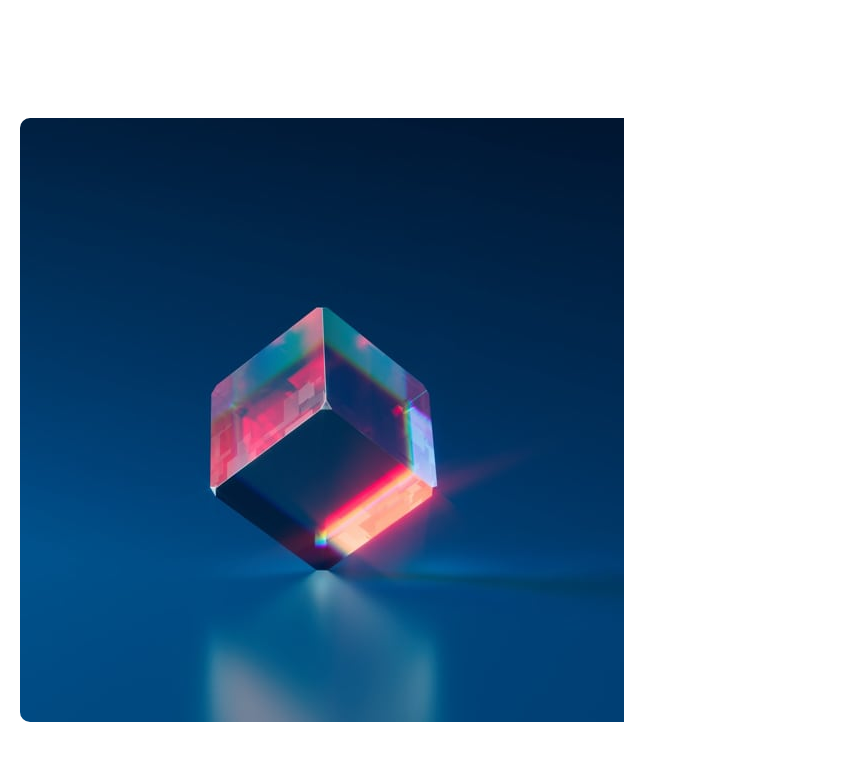
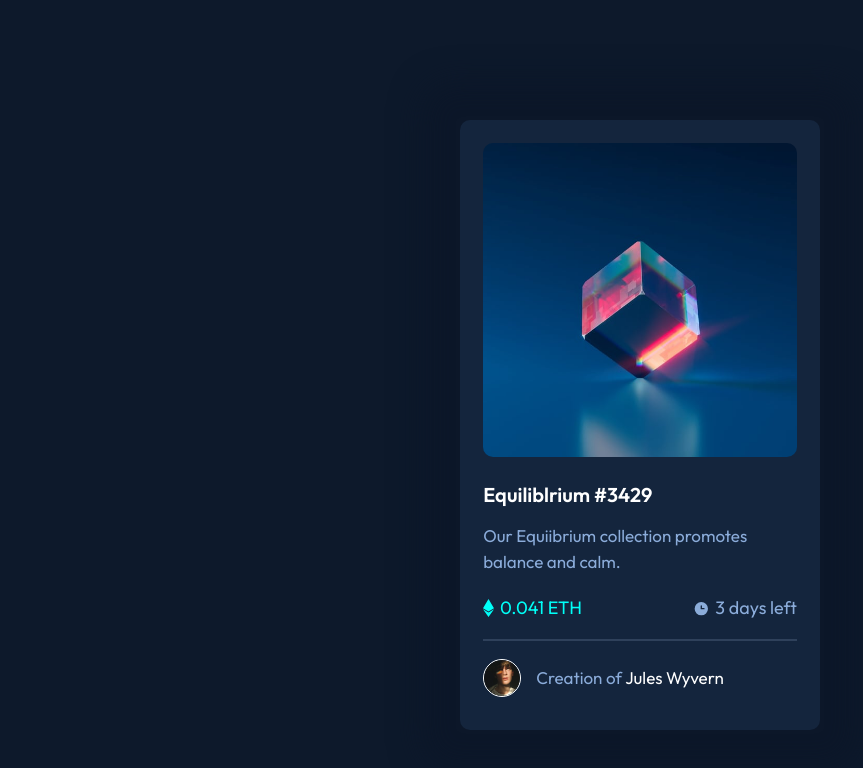
Before and after one commit to Coding-with-Echo/fm-NFTpreview-card, a plain HTML site: page index.html in a window 1280 px wide. Shown: the whole page, without its empty margins (0-863 px from the left). Drawn offline with Linux system fonts and the light colour scheme.

Commit message:
Styling all together

```diff
--- a/css/style.css
+++ b/css/style.css
@@ -27,33 +27,31 @@ html {
 
 body {
   font-family: var(--ff-primary);
-  font-weight: var(--fw-paragraph);
+  font-weight: var(--fw-value);
   font-size: 1.8rem;
   color: var(--color-paragraph);
+  background: var(--color-background);
   display: flex;
-  max-height: 100vh;
+  height: 100vh;
   justify-content: center;
   align-items: center;
-  margin: 2rem;
+  margin: 2.5rem;
+  line-height: 1.5;
 }
 
-h1,
-h2,
-h3 {
+h1 {
   font-weight: var(--fw-heading);
   color: var(--color-accent);
 }
 
 h1 {
-  font-size: 3rem;
+  font-size: 2.2rem;
 }
 
-h2 {
-  font-size: 2.5rem;
-}
-
-h3 {
-  font-size: 2rem;
+@media screen and (min-width: 500px) {
+  h1 {
+    font-size: 2rem;
+  }
 }
 
 /* image-hover */
@@ -83,3 +81,84 @@ h3 {
   opacity: 0;
   transition: opacity 0.3s;
 }
+
+/* card */
+.nft-card {
+  border-radius: 10px;
+  padding: 2.321rem;
+  background: var(--color-primary);
+  box-shadow: 0 0 30px 40px #0c1729;
+  max-width: 360px;
+}
+
+.nft-card__name {
+  margin-top: 2.3rem;
+}
+
+.nft-card__name > a {
+  text-decoration: none;
+  color: var(--color-accent);
+  transition: color 0.3s;
+}
+
+.nft-card__name > a:hover {
+  color: var(--color-secondary);
+}
+
+.nft-card__description {
+  margin-bottom: 2rem;
+  font-size: 1.7rem;
+}
+
+.nft-card__duration::before {
+  content: url("/images/icon-clock.svg");
+  vertical-align: middle;
+  margin-right: 0.5rem;
+}
+
+.nft-card__value {
+  display: flex;
+  justify-content: space-between;
+  margin-bottom: 1.8rem;
+  padding-bottom: 1.5rem;
+  border-bottom: 2px solid var(--color-line);
+}
+
+.nft-card__price {
+  color: var(--color-secondary);
+  font-weight: var(--fw-value);
+}
+
+.nft-card__price::before {
+  content: url("/images/icon-ethereum.svg");
+  vertical-align: middle;
+  margin-right: 0.2rem;
+}
+
+.card__footer {
+  display: flex;
+  justify-content: start;
+  align-items: center;
+  margin-bottom: 1rem;
+}
+.creator__avatar {
+  width: 38px;
+  height: 38px;
+  border: 1px solid var(--color-accent);
+  border-radius: 50%;
+  margin-right: 1.5rem;
+}
+
+.creator__name {
+  color: var(--color-accent);
+  transition: color 0.3s;
+  text-decoration: none;
+}
+
+.creator__name:hover {
+  color: var(--color-secondary);
+}
+
+.creator__text {
+  font-size: 1.7rem;
+}
--- a/index.html
+++ b/index.html
@@ -27,6 +27,8 @@
     <title>Frontend Mentor | NFT preview card component</title>
   </head>
   <body>
+    <main>
+      <article class="nft-card">
         <div class="nft-card__image">
           <img
             class="image__equilibrium"
@@ -37,6 +39,32 @@
             <img src="./images/icon-view.svg" alt="" />
           </div>
         </div>
+        <div class="nft-card__content">
+          <h1 class="nft-card__name"><a href="#">Equiliblrium #3429</a></h1>
+
+          <p class="nft-card__description">
+            Our Equiibrium collection promotes balance and calm.
+          </p>
+          <div class="nft-card__value">
+            <span data-icon="ETH" class="nft-card__price"> 0.041 ETH</span>
+            <span data-icon="clock" class="nft-card__duration"
+              >3 days left</span
+            >
+          </div>
+          <footer class="card__footer">
+            <img
+              class="creator__avatar"
+              src="./images/image-avatar.png"
+              alt=""
+            />
+            <span class="creator__text"
+              >Creation of
+              <a href="#" class="creator__name">Jules Wyvern</a></span
+            >
+          </footer>
+        </div>
+      </article>
+    </main>
 
     <!-- <div class="attribution">
     Challenge by <a href="https://www.frontendmentor.io?ref=challenge" target="_blank">Frontend Mentor</a>.
```
Lines whose indentation alone changed are shown as unchanged.
